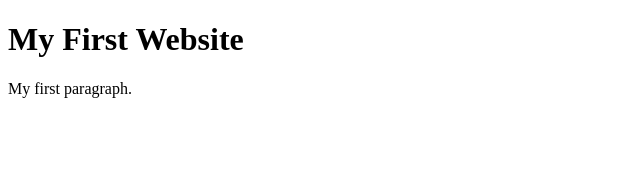
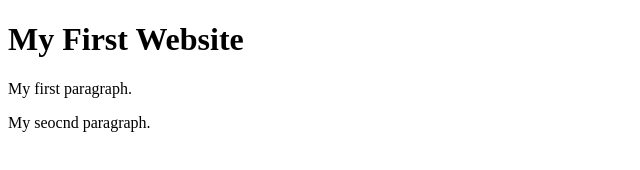
Before and after one commit to eliehaddad1234555/codersrank-frontend, a website: page index.html in a window 1280 px wide. Shown: the whole page, without its empty margins (0-640 px from the left). Drawn offline with Linux system fonts and the light colour scheme.

Commit message:
Added a new paragraph

```diff
--- a/index.html
+++ b/index.html
@@ -7,6 +7,7 @@
 
     <h1>My First Website</h1>
     <p>My first paragraph.</p>
+    <p>My seocnd paragraph.</p>
 
   </body>
 </html>
```
